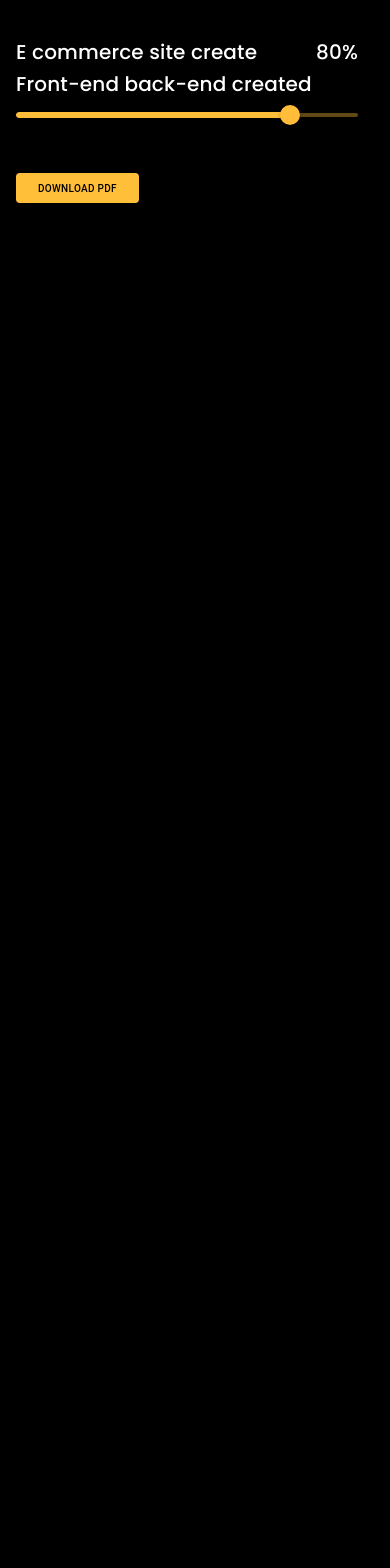
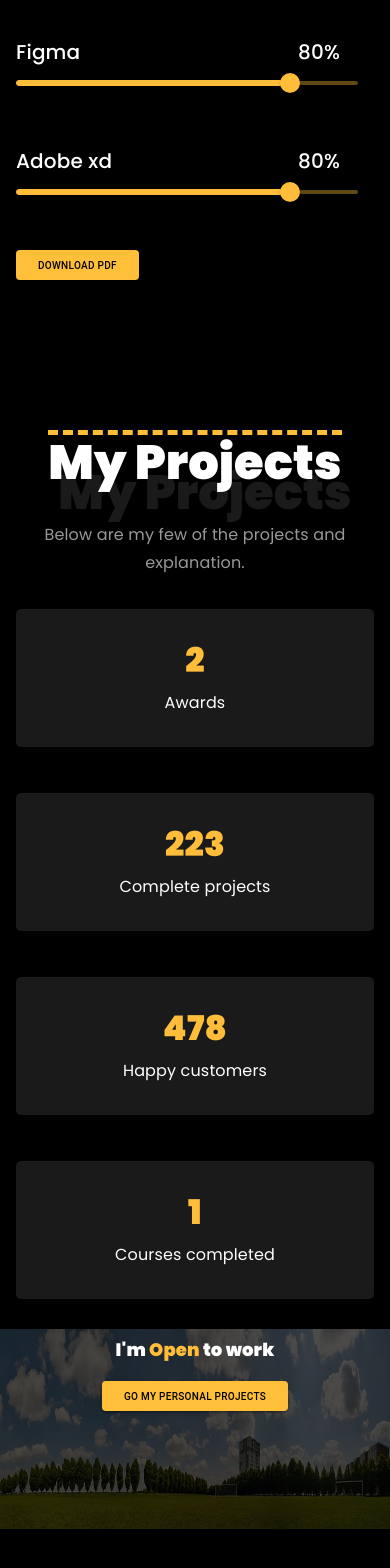
Before and after one commit to vimalkumar1997/nextjs-profile-reume, a Next.js app: page /personal_profile in a window 390 px wide. Shown: the part 6178-7746 px from the top of the page. Before the commit the page ends 6461 px from the top, so only its background shows below. Built offline with nearby package versions, Linux system fonts and the light colour scheme.

Commit message:
projectpage

```diff
--- a/src/Components/MySkillsComponent.tsx
+++ b/src/Components/MySkillsComponent.tsx
@@ -55,7 +55,11 @@ const MySkillsComponent = () => {
             value: 50,
         },
         {
-            skill: "E commerce site create Front-end back-end created",
+            skill: "Figma",
+            value: 80,
+        },
+        {
+            skill: "Adobe xd",
             value: 80,
         },
     ]);
--- a/src/Components/NavbarComponent.tsx
+++ b/src/Components/NavbarComponent.tsx
@@ -112,7 +112,7 @@ export default function DrawerAppBar(props: Props) {
                         </Typography>
                         <Box sx={{
                             display: {
-                                xs: 'none', sm: 'block',
+                                xs: 'none', sm: 'block',md: 'flex',
                                 '& .MuiButton-text': {
                                     textTransform: "capitalize !important",
                                 },
@@ -126,13 +126,14 @@ export default function DrawerAppBar(props: Props) {
                                     spy={true}
                                     smooth={true}
                                     duration={500}
+                                    style={{padding: "0px 10px"}}
                                 >
-                                    <Button sx={{
-                                        color: navbarselect === item ? "#ffbd39" : "#fff",
-                                        fontSize: "16px",
-                                    }} onClick={() => handleNavbarClick(item)}>
-                                        {item}
-                                    </Button>
+
+                                        <ListItemText primary={item} />
+
+
+                                    {/* <ListItemText primary={item} /> */}
+
                                 </Link>
                             ))}
                         </Box>
--- a/src/Components/ProjectsComponent.tsx
+++ b/src/Components/ProjectsComponent.tsx
@@ -44,6 +44,8 @@ const ProjectsComponent = () => {
                     </Box>
 
                 </Container>
+
+
                 <Container maxWidth="lg">
                     <Box mt={4}>
                         <Grid container spacing={2}>
@@ -60,27 +62,20 @@ const ProjectsComponent = () => {
                         </Grid>
                     </Box>
                 </Container>
-                <Box sx={{ position: "relative", width: "100%",float: "left"}}>
-                    <Box sx={{ position: "relative", zIndex: -1 }}>
-                        {/* <img src="images/project-banner-image.jpg" style={{ width: "100%", marginTop: "-100px" }} /> */}
-
+                <Box sx={{ position: "relative", width: "100%", float: "left" }}>
                     <Image
                         src={"images/project-banner-image.jpg"}
                         alt={`Profile image of `}
                         width={500}
-                            height={300}
-                            style={{ width: "100%", marginTop: "-100px",height: "auto !important" }}
+                        height={230}
+                        style={{ width: "100%",}}
                         className="projectmobile_content"
                         unoptimized={true}
                     />
-                        <Box  className="projectmobile_content"sx={{ position: "absolute", top: 0, marginTop: "-100px", backgroundColor: "#000", width: "100%", height: "-webkit-fill-available", opacity: 0.7 }}>
+                    <Box className="projectmobile_content" sx={{ position: "absolute", top: 0, backgroundColor: "#000", width: "100%", height: "-webkit-fill-available", opacity: 0.7 }}>
+
                     </Box>
-                        {/* <Box sx={{ position: "absolute", top: 30, width: "100%", zIndex: 10 }}>
-
-
-                        </Box> */}
-                    </Box>
-                    <Box sx={{ position: "absolute", top: 40, width: "100%", textAlign: "center" }} className="projecttopchange">
+                    <Box sx={{ position: "absolute", bottom: 40, width: "100%", textAlign: "center" }} className="projecttopchange">
                         <Box sx={{ width: "100%", textAlign: "center" }}>
                             <Typography variant="h4" style={{ fontWeight: 900, }} className="projectopentowork"><span style={{ color: "#fff" }}>I&apos;m</span> <span style={{ color: "#ffbd39" }}> Open</span>  <span style={{ color: "#fff" }}>to work</span></Typography>
                         </Box>
@@ -101,6 +96,7 @@ const ProjectsComponent = () => {
                     </Box>
                 </Box>
 
+
             </Box>
 
         </>
--- a/src/pages/personal_profile/index.tsx
+++ b/src/pages/personal_profile/index.tsx
@@ -5,7 +5,7 @@ import BannerCarousel from "@/Components/BannerCarousel";
 import AboutusComponent from "@/Components/AboutusComponent";
 import ResumeComponent from "@/Components/ResumeComponent";
 import MySkillsComponent from "@/Components/MySkillsComponent";
-// import ProjectsComponent from "@/Components/ProjectsComponent";
+import ProjectsComponent from "@/Components/ProjectsComponent";
 export default function Home() {
 
   return (
@@ -24,7 +24,7 @@ export default function Home() {
         <AboutusComponent/>
         <ResumeComponent/>
         <MySkillsComponent/>
-        {/* <ProjectsComponent/> */}
+        <ProjectsComponent/>
       </div>
     </>
   );
--- a/src/styles/globals.css
+++ b/src/styles/globals.css
@@ -91,7 +91,9 @@ header {
     height: 30px;
   }
   .projectmobile_content {
-    margin: unset !important
+    margin: unset !important;
+    height:200px !important;
+
   }
   .projecttopchange{
     top: 10px !important
```
Lines whose indentation alone changed are shown as unchanged.
